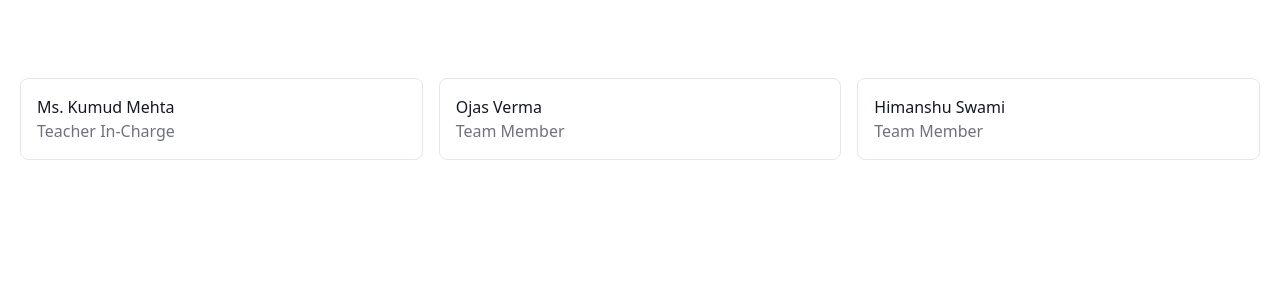
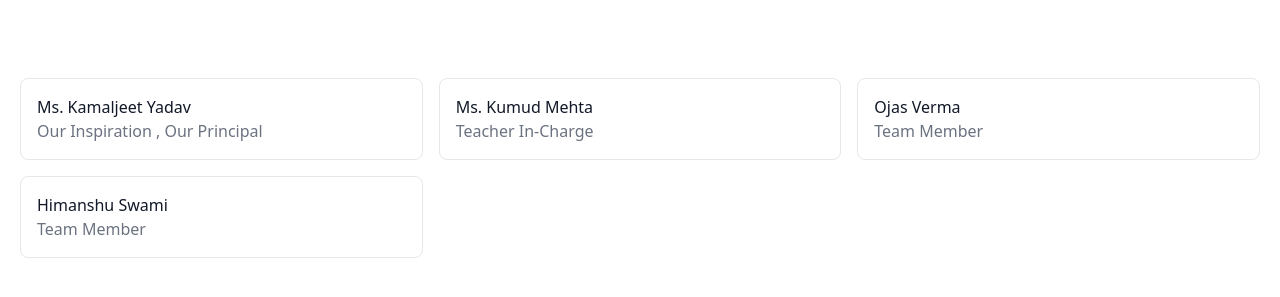
Before and after one commit to Indion/mykindbook.github.io, a plain HTML site: page about.html in a window 1280 px wide. Shown: the part 753-1050 px from the top of the page. Before the commit the page ends 1009 px from the top, so only its background shows below. Drawn offline with nearby package versions, Linux system fonts and the light colour scheme.

Commit message:
Update about.html

```diff
--- a/about.html
+++ b/about.html
@@ -50,6 +50,14 @@
                 <div class="p-2 lg:w-1/3 md:w-1/2 w-full">
                     <div class="h-full flex items-center border-gray-200 border p-4 rounded-lg">
                         <div class="flex-grow">
+                            <h2 class="text-gray-900 title-font font-medium">Ms. Kamaljeet Yadav</h2>
+                            <p class="text-gray-500">Our Inspiration , Our Principal</p>
+                        </div>
+                    </div>
+                </div>
+                <div class="p-2 lg:w-1/3 md:w-1/2 w-full">
+                    <div class="h-full flex items-center border-gray-200 border p-4 rounded-lg">
+                        <div class="flex-grow">
                             <h2 class="text-gray-900 title-font font-medium">Ms. Kumud Mehta</h2>
                             <p class="text-gray-500">Teacher In-Charge</p>
                         </div>
```
